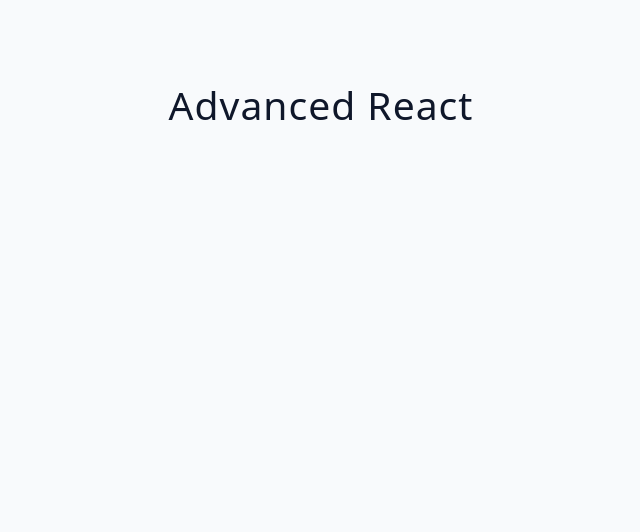
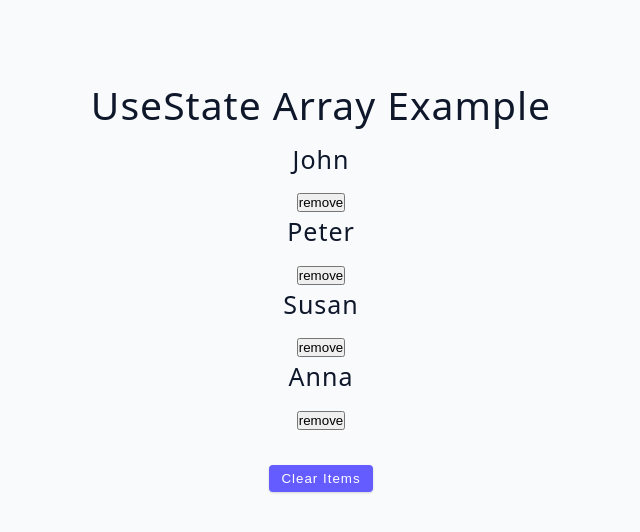
Before and after one commit to evgenii-shvetsov/react-18, a React (Vite) app in the folder react-vite/: page / in a window 1280 px wide. Shown: the top 532 px of the page, without its empty margins (319-959 px from the left). Built offline with nearby package versions, Linux system fonts and the light colour scheme.

Commit message:
useState hooks

```diff
--- a/react-vite/src/App.jsx
+++ b/react-vite/src/App.jsx
@@ -1,7 +1,11 @@
+import Starter from './tutorial/01-useState/starter/03-useState-array'
+import Final from "./tutorial/01-useState/final/03-useState-array";
+
 function App() {
   return (
     <div className='container'>
-      <h2>Advanced React</h2>
+      <Starter />
+      {/* <Final/> */}
     </div>
   );
 }
--- a/react-vite/src/tutorial/01-useState/starter/03-useState-array.jsx
+++ b/react-vite/src/tutorial/01-useState/starter/03-useState-array.jsx
@@ -1,5 +1,40 @@
+import { data } from "../../../data.js";
+import { useState } from "react";
+
 const UseStateArray = () => {
-  return <h2>useState array example</h2>;
+  const [people, setPeople] = useState(data);
+
+  const removeItem = (id) => {
+    const newArr = people.filter((person) => id !== person.id);
+    setPeople(newArr)
+  };
+
+  const clearAllItems = () => {
+    setPeople([]);
+  };
+
+  return (
+    <div>
+      <h2>useState array example</h2>
+      {people.map((person) => {
+        const { id, name } = person;
+        return (
+          <div key={id}>
+            <h4>{name}</h4>
+            <button type="button" onClick={()=> removeItem(id)}> remove</button>
+          </div>
+        );
+      })}
+      <button
+        type="button"
+        style={{ marginTop: "2rem" }}
+        onClick={clearAllItems}
+        className="btn"
+      >
+        clear items
+      </button>
+    </div>
+  );
 };
 
 export default UseStateArray;
```
Also changed, not shown: react-vite/src/tutorial/01-useState/starter/01-error-example.jsx (+22 -1 lines).
